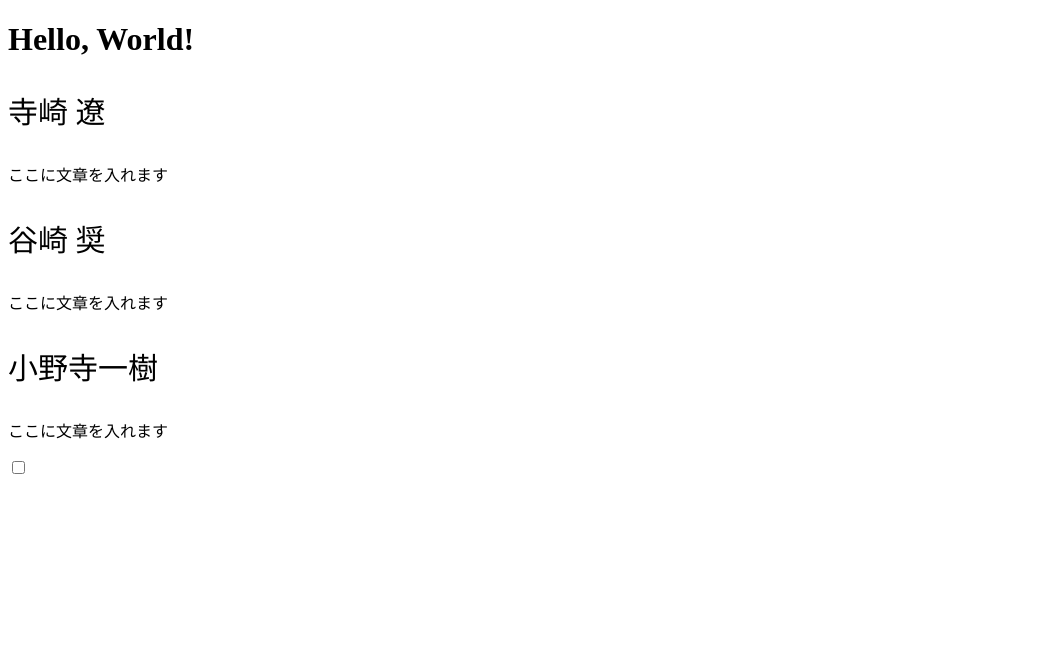
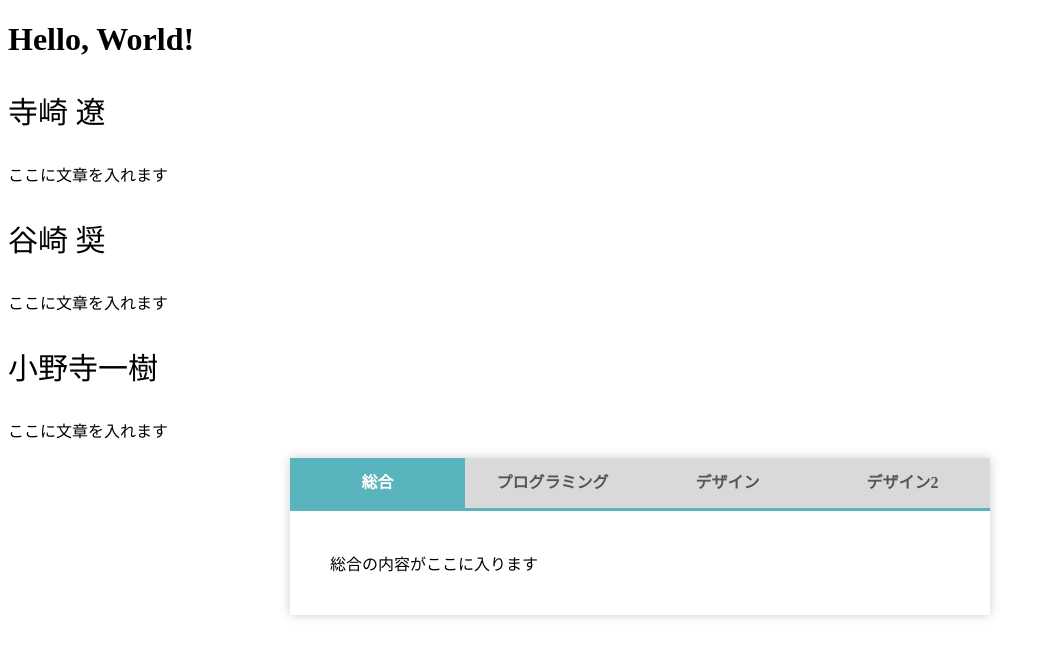
Before and after one commit to kogepee/GraduationAssignment, a React (Create React App) app: page / in a window 1280 px wide. Shown: the top 658 px of the page, without its empty margins (0-1049 px from the left). Built offline with nearby package versions, Linux system fonts and the light colour scheme.

Commit message:
second commit

```diff
--- /dev/null
+++ b/src/Recommended.css
@@ -0,0 +1,55 @@
+.tabs {
+  margin-top: 50px;
+  padding-bottom: 40px;
+  background-color: #fff;
+  box-shadow: 0 0 10px rgba(0, 0, 0, 0.2);
+  width: 700px;
+  margin: 0 auto;}
+
+/*タブのスタイル*/
+.tab_item {
+  width: calc(100%/4);
+  height: 50px;
+  border-bottom: 3px solid #5ab4bd;
+  background-color: #d9d9d9;
+  line-height: 50px;
+  font-size: 16px;
+  text-align: center;
+  color: #565656;
+  display: block;
+  float: left;
+  text-align: center;
+  font-weight: bold;
+  transition: all 0.2s ease;
+}
+.tab_item:hover {
+  opacity: 0.75;
+}
+
+/*ラジオボタンを全て消す*/
+input[name="tab_item"] {
+  display: none;
+}
+
+/*タブ切り替えの中身のスタイル*/
+.tab_content {
+  display: none;
+  padding: 40px 40px 0;
+  clear: both;
+  overflow: hidden;
+}
+
+
+/*選択されているタブのコンテンツのみを表示*/
+#all:checked ~ #all_content,
+#programming:checked ~ #programming_content,
+#design:checked ~ #design_content,
+#design2:checked ~ #design2_content {
+  display: block;
+}
+
+/*選択されているタブのスタイルを変える*/
+.tabs input:checked + .tab_item {
+  background-color: #5ab4bd;
+  color: #fff;
+}
--- a/src/Recommended.js
+++ b/src/Recommended.js
@@ -1,11 +1,35 @@
 import React from 'react'
+import './Recommended.css'
 
 const Recommended = () => {
   return(
-    <input
-    type='checkbox'
-    />
-  )
+  <div className="tabs">
+    <input id="all" type="radio" name="tab_item" checked />
+    <label class="tab_item" for="all">総合</label>
+
+    <input id="programming" type="radio" name="tab_item" />
+    <label className="tab_item" for="programming">プログラミング</label>
+
+    <input id="design" type="radio" name="tab_item" />
+    <label className="tab_item" for="design">デザイン</label>
+
+    <input id="design2" type="radio" name="tab_item" />
+    <label className="tab_item" for="design2">デザイン2</label>
+
+    <div className="tab_content" id="all_content">
+        総合の内容がここに入ります
+    </div>
+    <div className="tab_content" id="programming_content">
+        プログラミングの内容がここに入ります
+    </div>
+    <div className="tab_content" id="design_content">
+        デザインの内容がここに入ります
+    </div>
+    <div className="tab_content" id="design2_content">
+        デザイン2の内容がここに入ります
+    </div>
+  </div>
+)
 }
 
 export default Recommended
```
